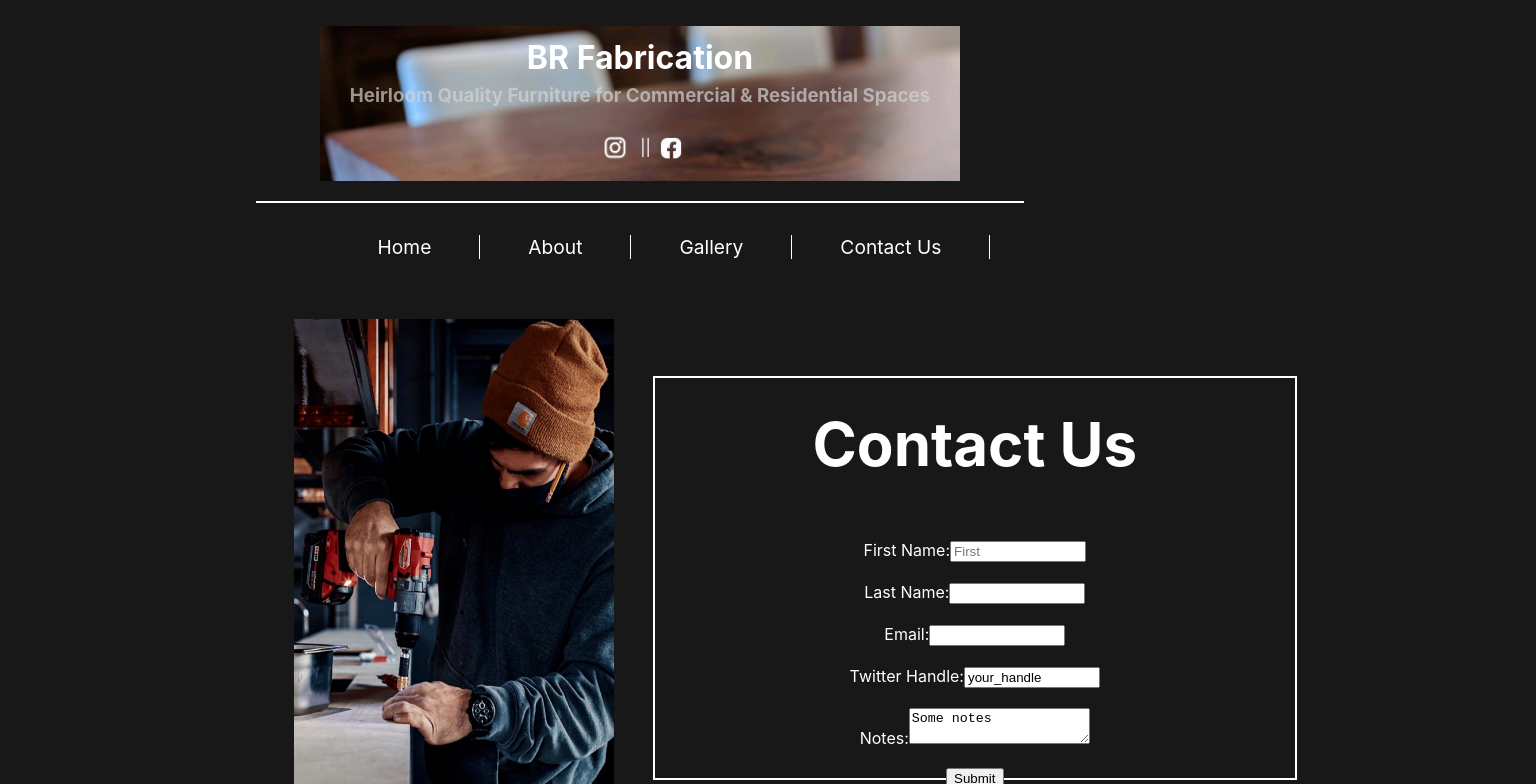
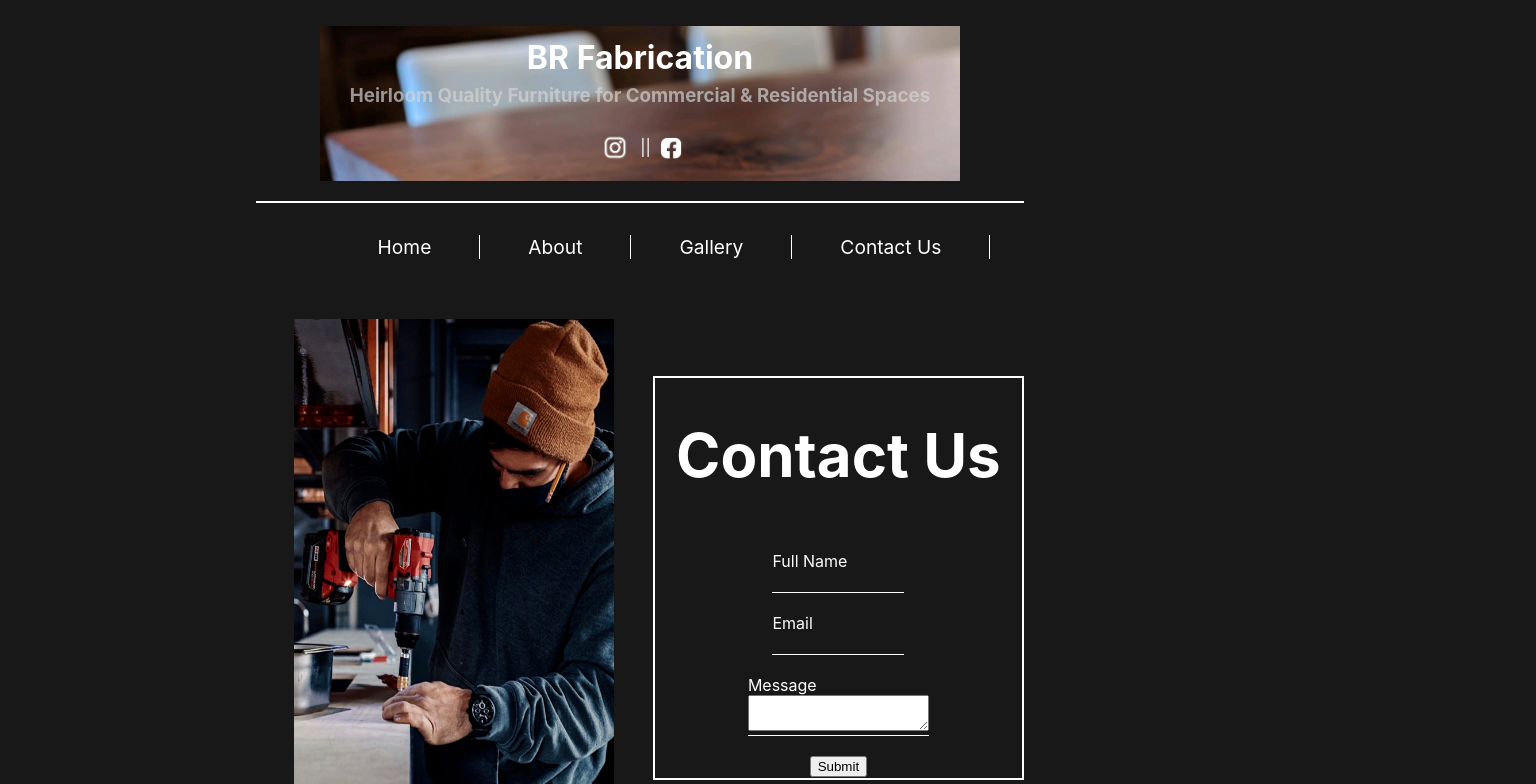
Before and after one commit to mwrowan89/BR-Fabrication-React.js, a React (Create React App) app: page /contact in a window 1280 px wide. Shown: the top 784 px of the page, 1536 px wide, since content can reach past the window. Built offline with nearby package versions, Linux system fonts and the light colour scheme.

Commit message:
Changed input boxes to underlines

```diff
--- a/src/components/ContactForm.jsx
+++ b/src/components/ContactForm.jsx
@@ -4,11 +4,9 @@ import image from "../assets/images/Andros.png";
 
 const ContactForm = () => {
   const [contact, setContact] = useState({
-    first: "",
-    last: "",
+    full: "",
     email: "",
-    twitter: "your_handle",
-    notes: "Some notes",
+    message: "Some notes",
   });
 
   const handleChange = (e) => {
@@ -27,27 +25,19 @@ const ContactForm = () => {
       <form className="contact-us-form">
         <h1 id="contact-us-title">Contact Us</h1>
         <label>
-          First Name:
+          Full Name <br />
           <input
+            id="textarea"
             type="text"
-            name="first"
-            placeholder="First"
+            name="full"
             value={contact.first}
             onChange={handleChange}
           />
         </label>
         <label>
-          Last Name:
+          Email <br />
           <input
-            type="text"
-            name="last"
-            value={contact.last}
-            onChange={handleChange}
-          />
-        </label>
-        <label>
-          Email:
-          <input
+            id="textarea"
             type="text"
             name="email"
             value={contact.email}
@@ -55,18 +45,10 @@ const ContactForm = () => {
           />
         </label>
         <label>
-          Twitter Handle:
-          <input
-            type="text"
-            name="twitter"
-            value={contact.twitter}
-            onChange={handleChange}
-          />
-        </label>
-        <label>
-          Notes:
+          Message <br />
           <textarea
-            name="notes"
+            id="textarea"
+            name="message"
             value={contact.notes}
             onChange={handleChange}
           />
--- a/src/css/ContactForm.css
+++ b/src/css/ContactForm.css
@@ -3,7 +3,6 @@
   color: white;
   min-height: 65vh;
   align-items: center;
-  width: 100vw;
 }
 
 .contact-us-form {
@@ -29,3 +28,19 @@ input {
 #contact-us-title {
   font-size: 60px;
 }
+.textarea {
+  border: none;
+  border-bottom: 1px solid white;
+  outline: none;
+  color: red;
+  width: 100px;
+}
+input {
+  border: none;
+  border-bottom: 1px solid white;
+  outline: none;
+  opacity: 0;
+}
+label {
+  border-bottom: 1px solid white;
+}
```
Also changed, not shown: src/pages/ContactUs.jsx (+0 -67 lines).
